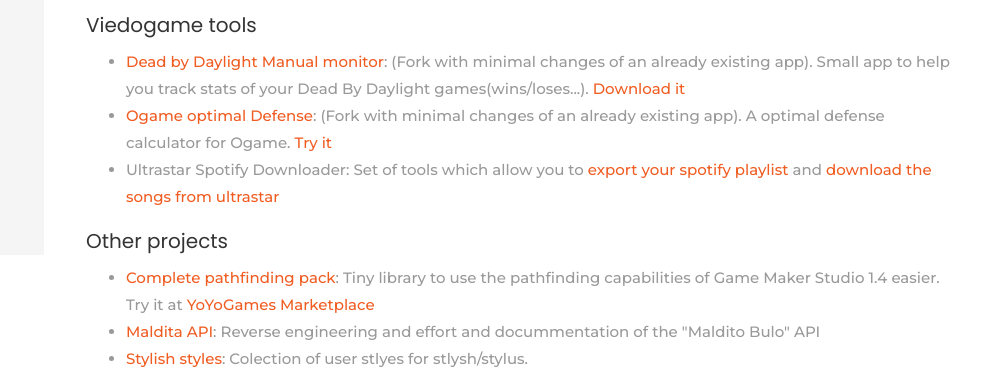
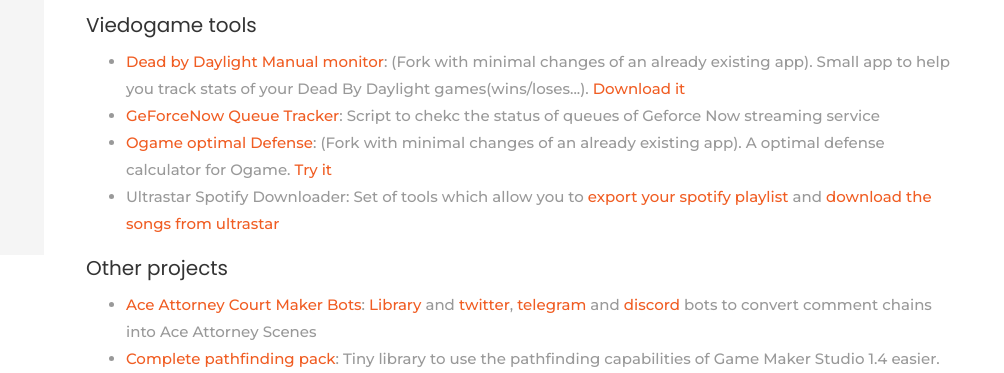
Before and after one commit to LuisMayo/personal-page, a plain HTML site: page personal-projects.html in a window 1280 px wide. Shown: the part 545-918 px from the top of the page, 276-1280 px from the left. Drawn offline with Linux system fonts and the light colour scheme; files whose address does not match are found by name.

Commit message:
Added projects

```diff
--- a/personal-projects.html
+++ b/personal-projects.html
@@ -109,6 +109,10 @@
                 <a target="_blank" href="https://github.com/LuisMayo/DBD-Monitor/releases/download/1.0/setup.exe"> Download it</a>
               </li>
               <li>
+                <a target="_blank" href="https://github.com/LuisMayo/GeforceNowQueueTracker">GeForceNow Queue Tracker</a>:
+                Script to chekc the status of queues of Geforce Now streaming service
+              </li>
+              <li>
                 <a target="_blank" href="https://github.com/LuisMayo/OGameOptimalDefense">Ogame optimal Defense</a>:
                 (Fork with minimal changes of an already existing app). A optimal defense calculator for Ogame.
                 <a target="_blank" href="https://luismayo.github.io/OGameOptimalDefense/">Try it</a>
@@ -122,6 +126,10 @@
           <div>
             <h5 class="h5">Other projects</h5>
             <ul>
+              <li>
+                <a target="_blank" href="https://github.com/LuisMayo/ace-attorney-bot">Ace Attorney Court Maker Bots</a>:
+                <a target="_blank" href="https://github.com/LuisMayo/ace-attorney-bot">Library</a> and <a target="_blank" href="https://github.com/LuisMayo/ace-attorney-twitter-bot">twitter</a>, <a target="_blank" href="https://github.com/LuisMayo/ace-attorney-telegram-bot">telegram</a> and  <a target="_blank" href="https://github.com/LuisMayo/ace-attorney-discord-bot">discord</a> bots to convert comment chains into Ace Attorney Scenes
+              </li>
               <li>
                 <a target="_blank" href="https://github.com/LuisMayo/Complete-Pathfinding-Pack">Complete pathfinding pack</a>:
                 Tiny library to use the pathfinding capabilities of Game Maker Studio 1.4 easier.
```
